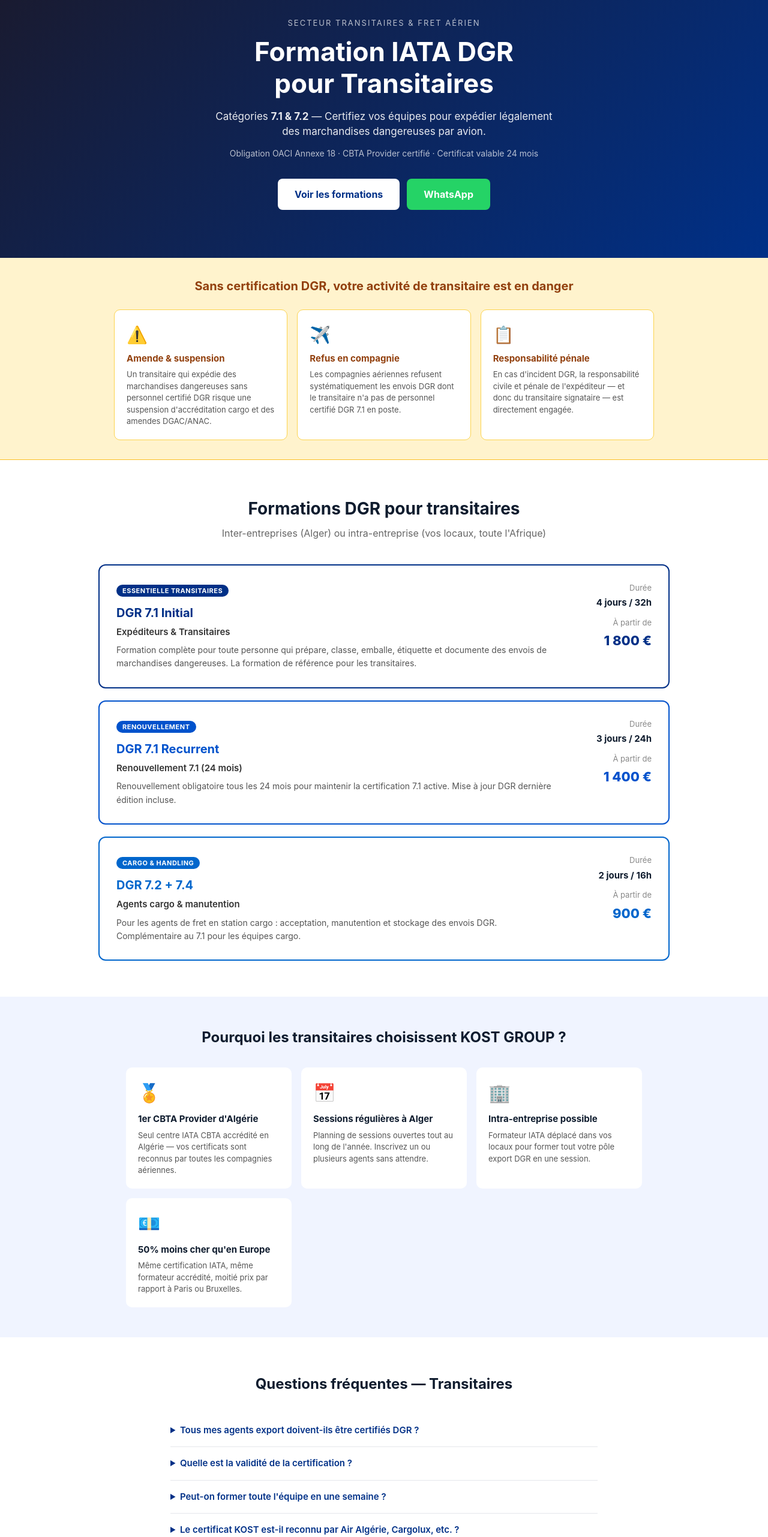
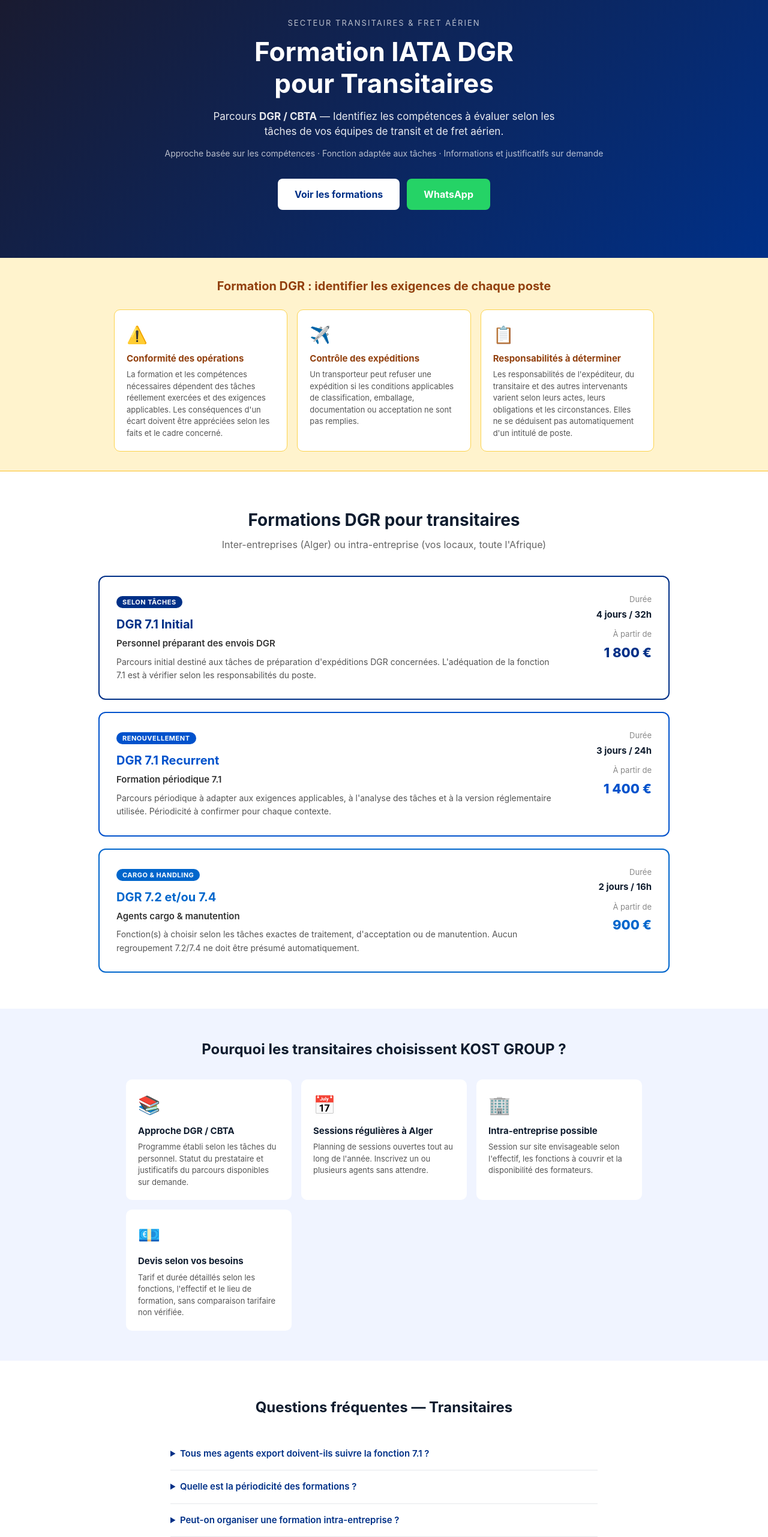
Before and after one commit to relaxsaadi/cbta, a Next.js app: page /formation-dgr-transitaires in a window 1280 px wide. Shown: the part 234-2797 px from the top of the page at 60% size. Built offline with nearby package versions, Linux system fonts and the light colour scheme; no server answers.

Commit message:
fix(dgr): remove unsupported transitaires regulatory and credential guarantees

```diff
--- a/app/formation-dgr-transitaires/page.tsx
+++ b/app/formation-dgr-transitaires/page.tsx
@@ -30,66 +30,58 @@ export const metadata: Metadata = {
 const JSON_LD = {
   "@context": "https://schema.org",
   "@type": "Course",
-  name: "Formation IATA DGR pour Transitaires (Catégories 7.1 & 7.2)",
+  name: "Formation DGR / CBTA pour personnels du transit et du fret aérien",
   description:
-    "Formation obligatoire IATA DGR pour les transitaires, commissionnaires en douane et agents de fret aérien. Couvre les catégories 7.1 (expéditeurs) et 7.2 (agents cargo).",
+    "Parcours de formation DGR pour les personnels du transit et du fret aérien. Les fonctions, compétences et évaluations sont définies à partir des tâches effectivement exercées.",
   provider: {
     "@type": "EducationalOrganization",
     name: "KOST GROUP",
     url: "https://dgr.kostacademy.com",
   },
-  courseCode: "DGR-7.1-7.2",
   availableLanguage: "fr",
-  occupationalCredentialAwarded: "Certificat IATA DGR-CBTA",
-  offers: {
-    "@type": "Offer",
-    price: "900",
-    priceCurrency: "EUR",
-    availability: "https://schema.org/InStock",
-  },
 };
 
 const RISKS = [
   {
     icon: "⚠️",
-    title: "Amende & suspension",
-    text: "Un transitaire qui expédie des marchandises dangereuses sans personnel certifié DGR risque une suspension d'accréditation cargo et des amendes DGAC/ANAC.",
+    title: "Conformité des opérations",
+    text: "La formation et les compétences nécessaires dépendent des tâches réellement exercées et des exigences applicables. Les conséquences d'un écart doivent être appréciées selon les faits et le cadre concerné.",
   },
   {
     icon: "✈️",
-    title: "Refus en compagnie",
-    text: "Les compagnies aériennes refusent systématiquement les envois DGR dont le transitaire n'a pas de personnel certifié DGR 7.1 en poste.",
+    title: "Contrôle des expéditions",
+    text: "Un transporteur peut refuser une expédition si les conditions applicables de classification, emballage, documentation ou acceptation ne sont pas remplies.",
   },
   {
     icon: "📋",
-    title: "Responsabilité pénale",
-    text: "En cas d'incident DGR, la responsabilité civile et pénale de l'expéditeur — et donc du transitaire signataire — est directement engagée.",
+    title: "Responsabilités à déterminer",
+    text: "Les responsabilités de l'expéditeur, du transitaire et des autres intervenants varient selon leurs actes, leurs obligations et les circonstances. Elles ne se déduisent pas automatiquement d'un intitulé de poste.",
   },
 ];
 
 const FORMATIONS = [
   {
     code: "DGR 7.1 Initial",
-    titre: "Expéditeurs & Transitaires",
-    desc: "Formation complète pour toute personne qui prépare, classe, emballe, étiquette et documente des envois de marchandises dangereuses. La formation de référence pour les transitaires.",
+    titre: "Personnel préparant des envois DGR",
+    desc: "Parcours initial destiné aux tâches de préparation d'expéditions DGR concernées. L'adéquation de la fonction 7.1 est à vérifier selon les responsabilités du poste.",
     duree: "4 jours / 32h",
     prix: "1 800 €",
-    badge: "Essentielle transitaires",
+    badge: "Selon tâches",
     color: "#003087",
   },
   {
     code: "DGR 7.1 Recurrent",
-    titre: "Renouvellement 7.1 (24 mois)",
-    desc: "Renouvellement obligatoire tous les 24 mois pour maintenir la certification 7.1 active. Mise à jour DGR dernière édition incluse.",
+    titre: "Formation périodique 7.1",
+    desc: "Parcours périodique à adapter aux exigences applicables, à l'analyse des tâches et à la version réglementaire utilisée. Périodicité à confirmer pour chaque contexte.",
     duree: "3 jours / 24h",
     prix: "1 400 €",
     badge: "Renouvellement",
     color: "#0052cc",
   },
   {
-    code: "DGR 7.2 + 7.4",
+    code: "DGR 7.2 et/ou 7.4",
     titre: "Agents cargo & manutention",
-    desc: "Pour les agents de fret en station cargo : acceptation, manutention et stockage des envois DGR. Complémentaire au 7.1 pour les équipes cargo.",
+    desc: "Fonction(s) à choisir selon les tâches exactes de traitement, d'acceptation ou de manutention. Aucun regroupement 7.2/7.4 ne doit être présumé automatiquement.",
     duree: "2 jours / 16h",
     prix: "900 €",
     badge: "Cargo & handling",
@@ -114,10 +106,10 @@ export default function Page() {
             Formation IATA DGR<br />pour Transitaires
           </h1>
           <p style={{ fontSize: 17, opacity: 0.9, maxWidth: 580, margin: "0 auto 12px" }}>
-            Catégories <strong>7.1 & 7.2</strong> — Certifiez vos équipes pour expédier légalement des marchandises dangereuses par avion.
+            Parcours <strong>DGR / CBTA</strong> — Identifiez les compétences à évaluer selon les tâches de vos équipes de transit et de fret aérien.
           </p>
           <p style={{ fontSize: 14, opacity: 0.7, marginBottom: 32 }}>
-            Obligation OACI Annexe 18 · CBTA Provider certifié · Certificat valable 24 mois
+            Approche basée sur les compétences · Fonction adaptée aux tâches · Informations et justificatifs sur demande
           </p>
           <div style={{ display: "flex", gap: 12, justifyContent: "center", flexWrap: "wrap" }}>
             <a href="#formations" style={{ background: "white", color: "#003087", padding: "14px 28px", borderRadius: 8, fontWeight: 700, textDecoration: "none" }}>
@@ -133,7 +125,7 @@ export default function Page() {
         <section style={{ background: "#FFF3CD", borderBottom: "1px solid #FBBF24", padding: "32px 24px" }}>
           <div style={{ maxWidth: 900, margin: "0 auto" }}>
             <h2 style={{ textAlign: "center", fontSize: 20, fontWeight: 700, marginBottom: 24, color: "#92400E" }}>
-              Sans certification DGR, votre activité de transitaire est en danger
+              Formation DGR : identifier les exigences de chaque poste
             </h2>
             <div style={{ display: "grid", gridTemplateColumns: "repeat(auto-fill, minmax(240px, 1fr))", gap: 16 }}>
               {RISKS.map((r) => (
@@ -185,10 +177,10 @@ export default function Page() {
             </h2>
             <div style={{ display: "grid", gridTemplateColumns: "repeat(auto-fill, minmax(250px, 1fr))", gap: 16 }}>
               {[
-                { icon: "🏅", t: "1er CBTA Provider d'Algérie", d: "Seul centre IATA CBTA accrédité en Algérie — vos certificats sont reconnus par toutes les compagnies aériennes." },
+                { icon: "📚", t: "Approche DGR / CBTA", d: "Programme établi selon les tâches du personnel. Statut du prestataire et justificatifs du parcours disponibles sur demande." },
                 { icon: "📅", t: "Sessions régulières à Alger", d: "Planning de sessions ouvertes tout au long de l'année. Inscrivez un ou plusieurs agents sans attendre." },
-                { icon: "🏢", t: "Intra-entreprise possible", d: "Formateur IATA déplacé dans vos locaux pour former tout votre pôle export DGR en une session." },
-                { icon: "💶", t: "50% moins cher qu'en Europe", d: "Même certification IATA, même formateur accrédité, moitié prix par rapport à Paris ou Bruxelles." },
+                { icon: "🏢", t: "Intra-entreprise possible", d: "Session sur site envisageable selon l'effectif, les fonctions à couvrir et la disponibilité des formateurs." },
+                { icon: "💶", t: "Devis selon vos besoins", d: "Tarif et durée détaillés selon les fonctions, l'effectif et le lieu de formation, sans comparaison tarifaire non vérifiée." },
               ].map((r) => (
                 <div key={r.t} style={{ background: "white", borderRadius: 10, padding: "20px" }}>
                   <div style={{ fontSize: 30, marginBottom: 10 }}>{r.icon}</div>
@@ -204,11 +196,11 @@ export default function Page() {
         <section style={{ maxWidth: 760, margin: "0 auto", padding: "60px 24px" }}>
           <h2 style={{ textAlign: "center", fontSize: 24, fontWeight: 700, marginBottom: 32 }}>Questions fréquentes — Transitaires</h2>
           {[
-            { q: "Tous mes agents export doivent-ils être certifiés DGR ?", a: "Oui. Tout agent qui prépare, classe, emballe ou documente des envois DGR doit détenir un certificat DGR 7.1 en cours de validité (OACI Annexe 18, IATA DGR Section 1)." },
-            { q: "Quelle est la validité de la certification ?", a: "24 mois. À l'échéance, votre agent doit suivre la formation DGR 7.1 Recurrent pour renouveler son certificat." },
-            { q: "Peut-on former toute l'équipe en une semaine ?", a: "Oui, en intra-entreprise. Le formateur KOST se déplace dans vos locaux et forme jusqu'à 10-12 agents simultanément." },
-            { q: "Le certificat KOST est-il reconnu par Air Algérie, Cargolux, etc. ?", a: "Oui. KOST GROUP est un IATA CBTA Provider officiel. Le certificat émis est un certificat IATA reconnu par toutes les compagnies aériennes mondiales." },
-            { q: "Y a-t-il un examen à la fin ?", a: "Oui. L'examen CBTA est basé sur des compétences (Competency-Based Training and Assessment). Le taux de réussite de nos stagiaires dépasse 95 %." },
+            { q: "Tous mes agents export doivent-ils suivre la fonction 7.1 ?", a: "Pas automatiquement. Les besoins de formation et d'évaluation dépendent des tâches réellement exercées, des responsabilités attribuées et des règles applicables au poste." },
+            { q: "Quelle est la périodicité des formations ?", a: "Elle doit être confirmée au regard des exigences applicables et du dispositif de suivi des compétences. Nous précisons les modalités et justificatifs du parcours proposé avant inscription." },
+            { q: "Peut-on organiser une formation intra-entreprise ?", a: "Une session sur site peut être étudiée selon les fonctions, l'effectif, le lieu et les disponibilités. La durée n'est pas garantie avant validation du programme." },
+            { q: "Comment vérifier la reconnaissance de la formation ?", a: "Demandez les justificatifs actuels du programme et de l'organisme émetteur. Les exigences d'acceptation dépendent de l'autorité, du transporteur et de l'employeur ; aucune reconnaissance universelle n'est présumée." },
+            { q: "Quelles évaluations sont prévues ?", a: "Les modalités d'évaluation sont définies selon les compétences et le programme concernés ; elles sont communiquées avant inscription. Aucun taux de réussite n'est avancé sans données vérifiées." },
           ].map((faq) => (
             <details key={faq.q} style={{ borderBottom: "1px solid #e5e7eb", padding: "16px 0" }}>
               <summary style={{ fontWeight: 600, cursor: "pointer", fontSize: 15, color: "#003087" }}>{faq.q}</summary>
@@ -221,7 +213,7 @@ export default function Page() {
         <section style={{ background: "#003087", padding: "60px 24px" }}>
           <div style={{ maxWidth: 600, margin: "0 auto", textAlign: "center", color: "white", marginBottom: 32 }}>
             <h2 style={{ fontSize: 26, fontWeight: 700, marginBottom: 8 }}>Devis gratuit pour votre entreprise</h2>
-            <p style={{ opacity: 0.9, fontSize: 15 }}>Indiquez le nombre d&apos;agents à certifier — nous vous envoyons un devis sous 24h.</p>
+            <p style={{ opacity: 0.9, fontSize: 15 }}>Indiquez les tâches, l'effectif et le lieu souhaité pour recevoir une proposition adaptée.</p>
           </div>
           <div style={{ maxWidth: 600, margin: "0 auto" }}>
             <Suspense fallback={null}>
```
